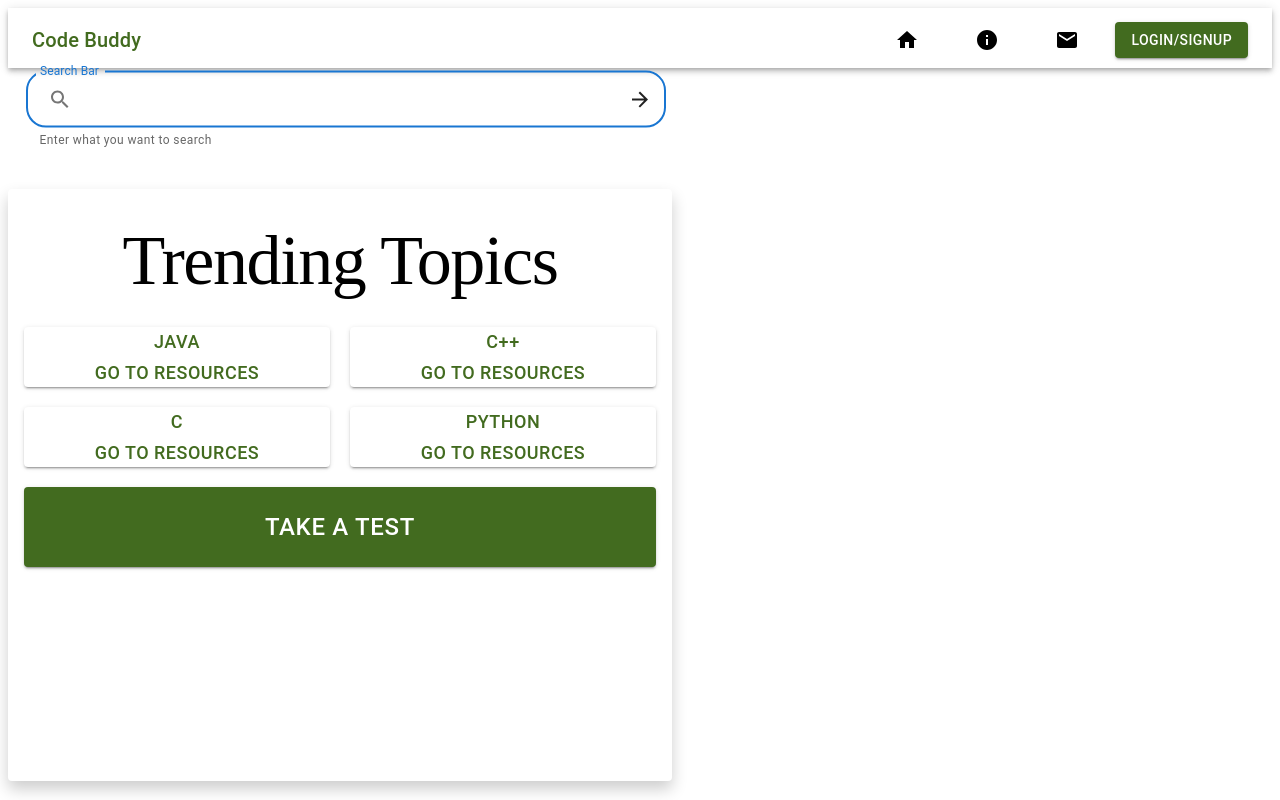
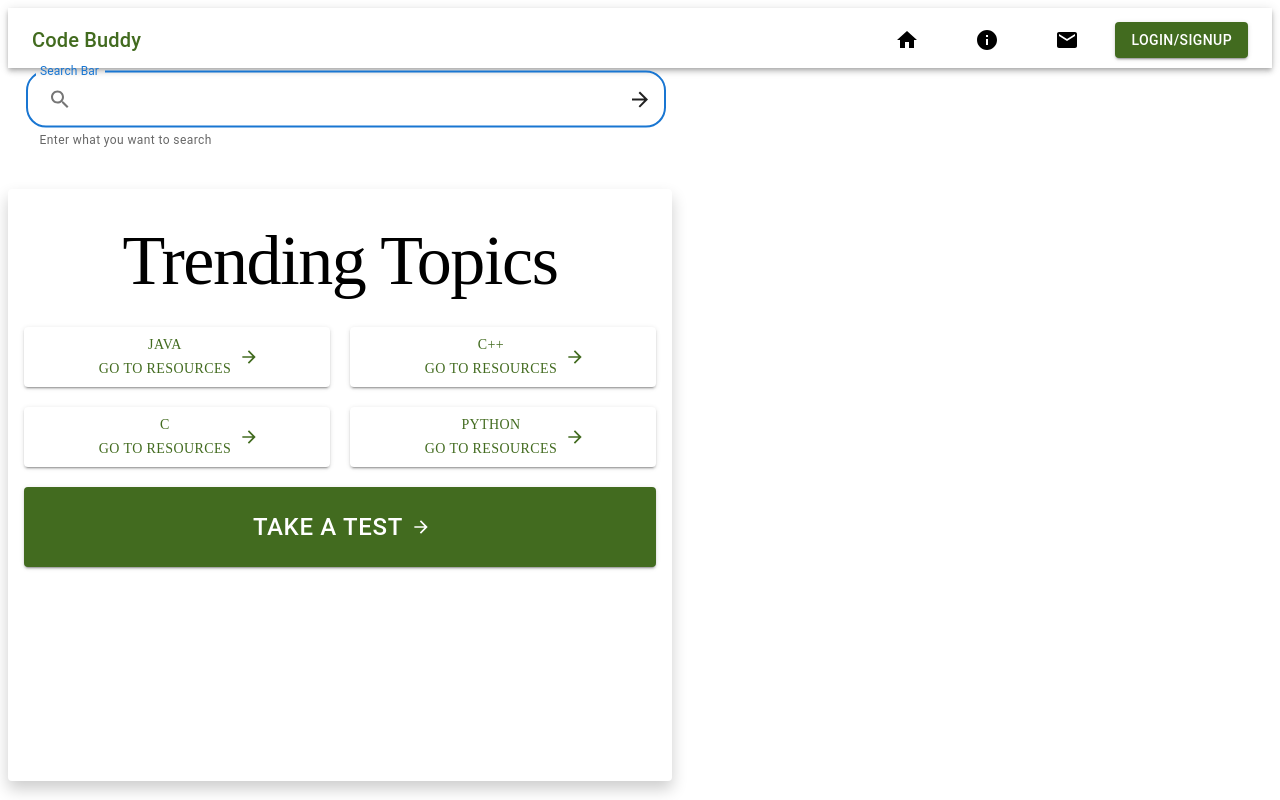
Before and after one commit to rishikrc3/Todo_, a React (Create React App) app in the folder todo/: page / in a window 1280 px wide. Built offline with nearby package versions, Linux system fonts and the light colour scheme.

Commit message:
arrow_icon

```diff
--- a/todo/src/components/Buttons.js
+++ b/todo/src/components/Buttons.js
@@ -1,5 +1,6 @@
 import React from "react";
 import { makeStyles, Button, Typography, Paper } from "@material-ui/core";
+import ArrowForwardIcon from "@material-ui/icons/ArrowForward";
 
 const useStyles = makeStyles((theme) => ({
   root: {
@@ -37,9 +38,10 @@ const useStyles = makeStyles((theme) => ({
     flex: "1 0 45%", // Adjusted width for medium screens, each button takes 45% of the row
     minWidth: "180px", // Increase the minimum width for larger buttons
     height: "60px", // Set the height of the buttons
-    fontSize: "18px", // Increase the font size of the button text
+    fontSize: "14px", // Increase the font size of the button text
     backgroundColor: "white", // Set the background color to white
     color: "#426b1f", // Set the text color to green
+    fontFamily: "var(--font-newsreader)",
   },
   bigButton: {
     flex: "1 0 100%", // Full width for the big button
@@ -73,25 +75,46 @@ const Buttons = () => {
         </Typography>
       </div>
       <div className={classes.buttonsContainer}>
-        <Button variant="contained" color="success" className={classes.button}>
+        <Button
+          variant="contained"
+          color="success"
+          className={classes.button}
+          endIcon={<ArrowForwardIcon />}
+        >
           Java <br />
           Go to resources
         </Button>
-        <Button variant="contained" color="success" className={classes.button}>
+        <Button
+          variant="contained"
+          color="success"
+          className={classes.button}
+          endIcon={<ArrowForwardIcon />}
+        >
           C++
           <br />
           Go to resources
         </Button>
-        <Button variant="contained" color="success" className={classes.button}>
+        <Button
+          variant="contained"
+          color="success"
+          className={classes.button}
+          endIcon={<ArrowForwardIcon />}
+        >
           C <br /> Go to resources
         </Button>
-        <Button variant="contained" color="success" className={classes.button}>
+        <Button
+          variant="contained"
+          color="success"
+          className={classes.button}
+          endIcon={<ArrowForwardIcon />}
+        >
           Python <br /> Go to resources
         </Button>
         <Button
           variant="contained"
           color="success"
           className={classes.bigButton}
+          endIcon={<ArrowForwardIcon />}
         >
           Take a test
         </Button>
```
